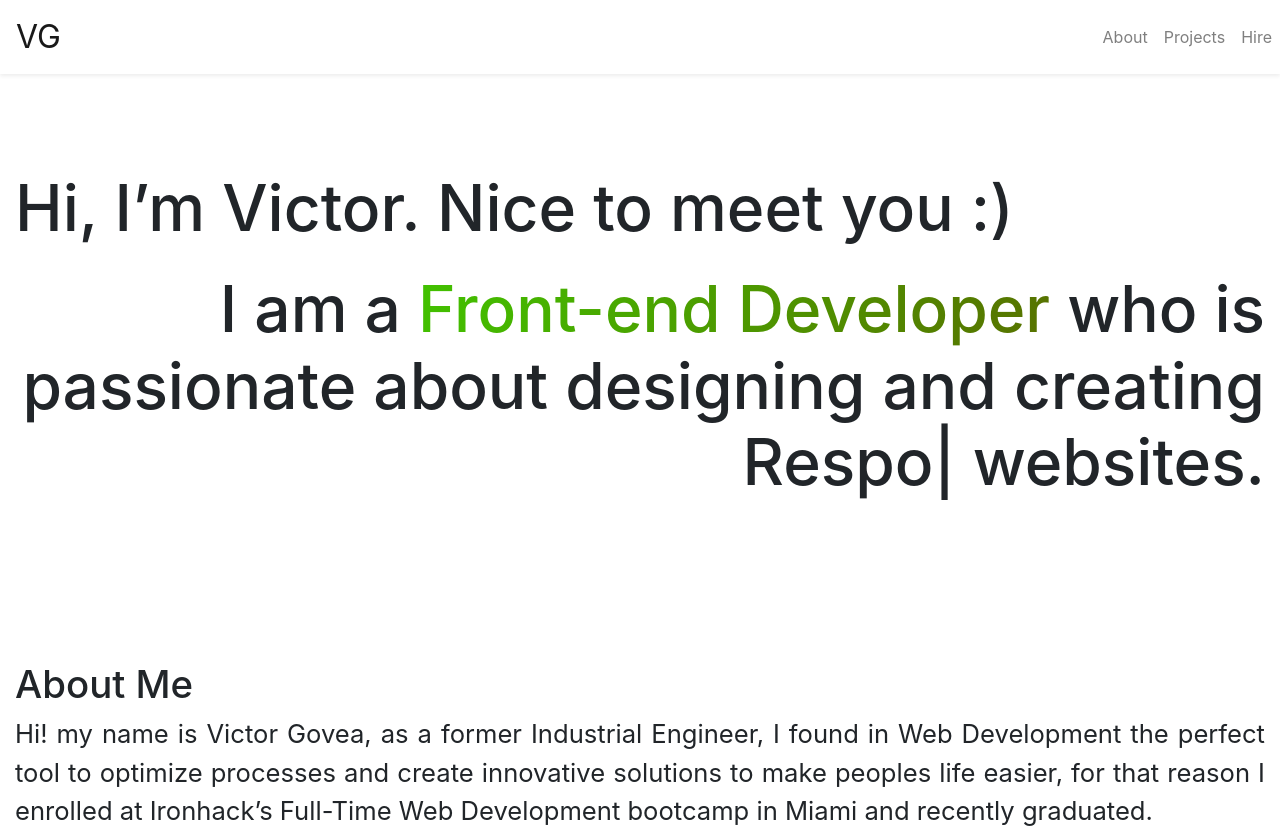
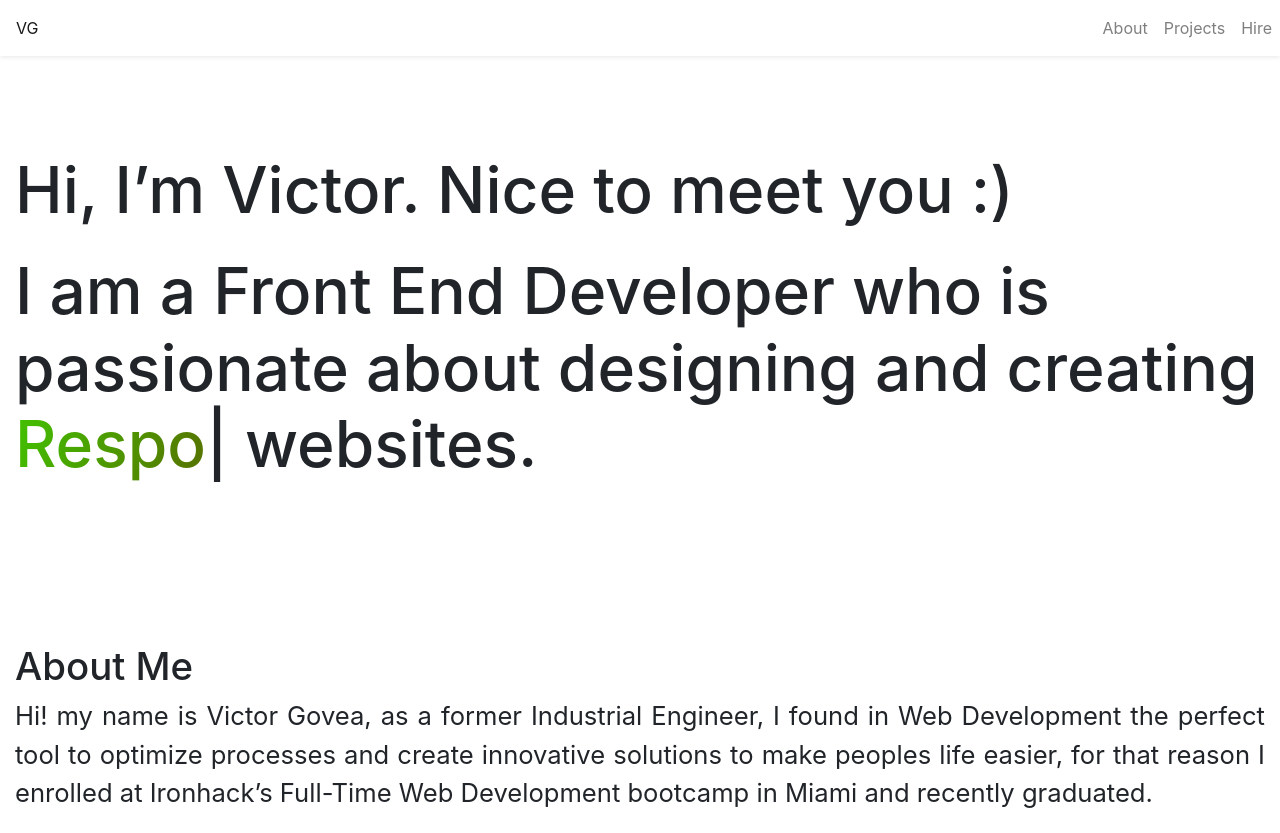
Before and after one commit to victoregovea/portfolio2020, a plain HTML site: page index.html in a window 1280 px wide. Shown: the top 833 px of the page. Drawn offline with nearby package versions, Linux system fonts and the light colour scheme; no server answers; a web font is replaced by a local one.

Commit message:
rainbow fix

```diff
--- a/index.html
+++ b/index.html
@@ -52,7 +52,7 @@
 
   <div class="container-fluid  py-5 align-middle particles-js" id="home">
     <h1 class="pt-5">Hi, I’m Victor. Nice to meet you :)</h1>
-    <h1 class=" iknow mb-5 text-right py-3">I am a <span class='rainbowText'>Front-end Developer</span>  who is passionate about designing and creating <span class="typed "></span> websites.<span class="typed"></span></h1>
+    <h1 class=" iknow mb-5  py-3">I am a <span class=''>Front End Developer</span>  who is passionate about designing and creating <span class="typed rainbowText"></span> websites.<span class="typed"></span></h1>
   </div>
 
 
--- a/style/style.css
+++ b/style/style.css
@@ -11,7 +11,6 @@ body {
 
 nav {
    background:white;
-   margin: 0px;
    padding-right: 0px !important;
    padding-left: 0px !important;
 }
@@ -29,7 +28,7 @@ li,
   float: none;
   text-align: center;
   /* font-size: calc(12px + 1vw); */
-  font-size: 2rem
+  font-size: 1rem;
 }
 
  #home {
```
